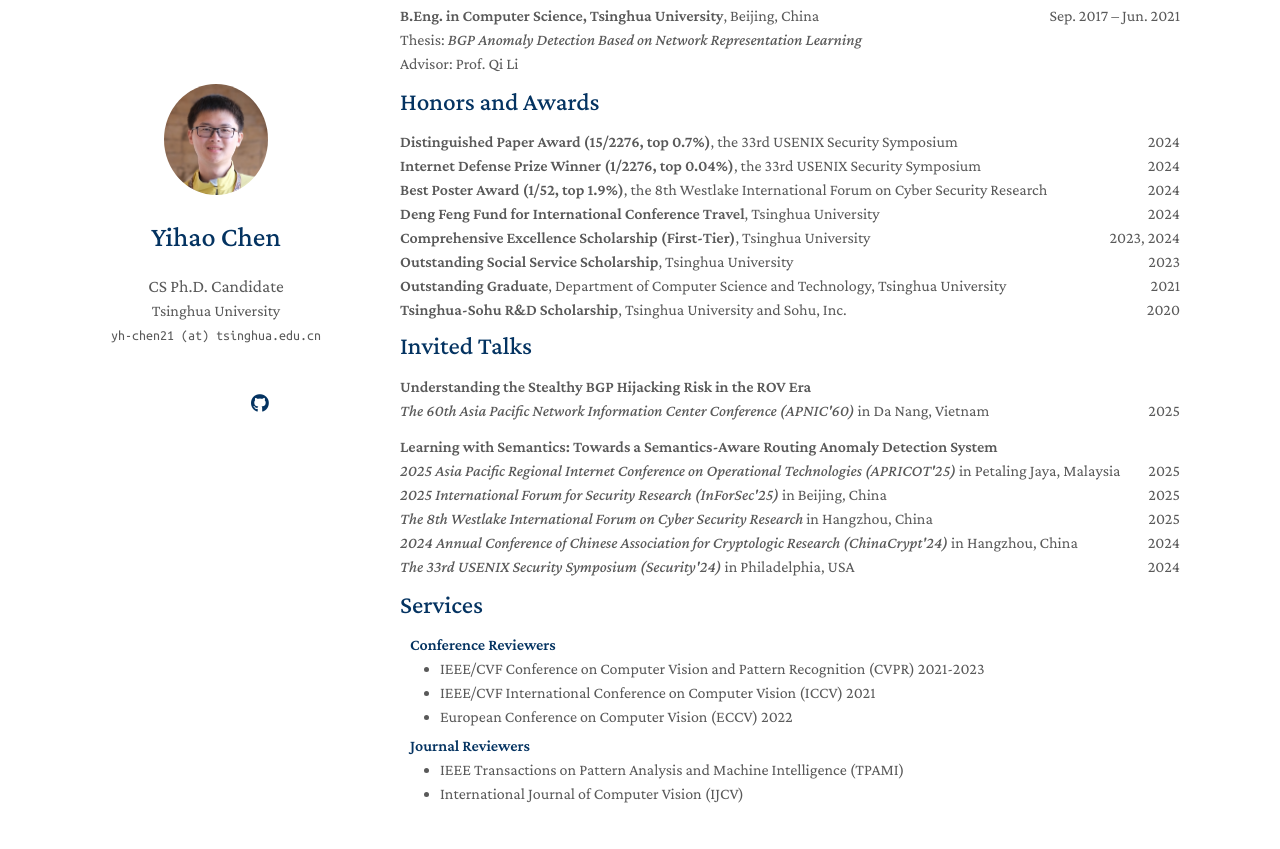
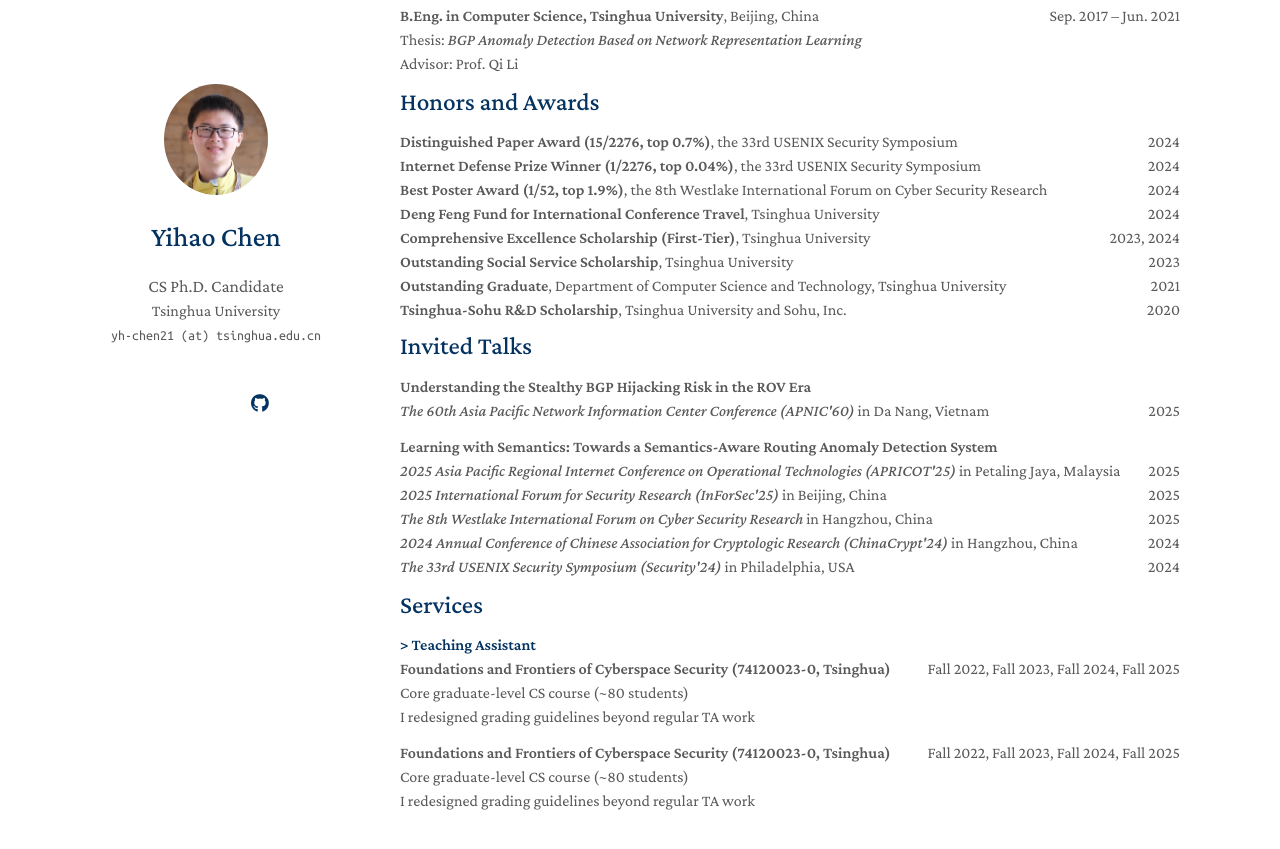
Before and after one commit to PorcupineAndrew/homepage, a Jekyll site: the page built from index.md, in a window 1280 px wide and 900 px high, scrolled down 1946 px. Shown: the top 849 px of the window. Built offline with Jekyll 4.4.1, drawn with Linux system fonts in a browser that asks for light colours; a style sheet for code colours, icons or effects is not loaded; our own code applies the rules of GitHub Pages for plain Markdown files.

Commit message:
update about me

```diff
--- a/_includes/services.md
+++ b/_includes/services.md
@@ -1,16 +1,21 @@
 ## Services
 
-<h4 style="margin:0 10px 0;">Conference Reviewers</h4>
+<h4 style="margin:0 ;">> Teaching Assistant</h4>
 
-<ul style="margin:0 0 5px;">
-  <li><a href="http://cvpr2023.thecvf.com/"><autocolor>IEEE/CVF Conference on Computer Vision and Pattern Recognition (CVPR) 2021-2023</autocolor></a></li>
-  <li><a href="http://iccv2021.thecvf.com/"><autocolor>IEEE/CVF International Conference on Computer Vision (ICCV) 2021</autocolor></a></li>
-  <li><a href="https://eccv2022.ecva.net/"><autocolor>European Conference on Computer Vision (ECCV) 2022</autocolor></a></li>
-</ul>
+<div style="margin-bottom: 12px;">
+  <div style="margin: 0; display: flex; justify-content: space-between; align-items: center;">
+      <span><b>Foundations and Frontiers of Cyberspace Security (74120023-0, Tsinghua)</b></span>
+      <span>Fall 2022, Fall 2023, Fall 2024, Fall 2025</span>
+  </div>
+  <p style="margin-bottom: 0;">Core graduate-level CS course (~80 students)</p>
+  <p style="margin-bottom: 0;">I redesigned grading guidelines beyond regular TA work</p>
+</div>
 
-<h4 style="margin:0 10px 0;">Journal Reviewers</h4>
-
-<ul style="margin:0 0 20px;">
-  <li><a href="https://www.computer.org/csdl/journal/tp"><autocolor>IEEE Transactions on Pattern Analysis and Machine Intelligence (TPAMI)</autocolor></a></li>
-  <li><a href="https://www.springer.com/journal/11263"><autocolor>International Journal of Computer Vision (IJCV)</autocolor></a></li>
-</ul>
+<div style="margin-bottom: 12px;">
+  <div style="margin: 0; display: flex; justify-content: space-between; align-items: center;">
+      <span><b>Foundations and Frontiers of Cyberspace Security (74120023-0, Tsinghua)</b></span>
+      <span>Fall 2022, Fall 2023, Fall 2024, Fall 2025</span>
+  </div>
+  <p style="margin-bottom: 0;">Core graduate-level CS course (~80 students)</p>
+  <p style="margin-bottom: 0;">I redesigned grading guidelines beyond regular TA work</p>
+</div>
```
